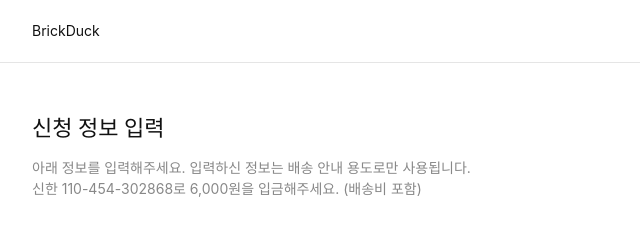
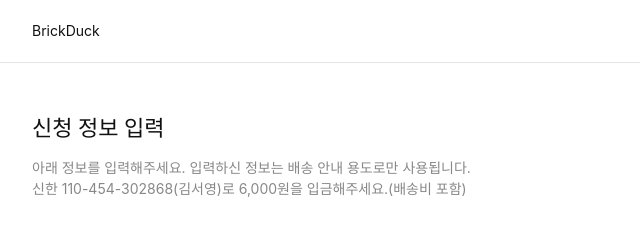
Before and after one commit to seoyoungkiim/BrickDuck, a plain HTML site: page apply.html in a window 1280 px wide. Shown: the top 245 px of the page, 0-640 px from the left. Drawn offline with Linux system fonts and the light colour scheme.

Commit message:
Update apply.html

```diff
--- a/apply.html
+++ b/apply.html
@@ -219,7 +219,7 @@
   <main>
     <h1 class="page-title">신청 정보 입력</h1>
     <p class="desc">아래 정보를 입력해주세요. 입력하신 정보는 배송 안내 용도로만 사용됩니다.
-    신한 110-454-302868로 6,000원을 입금해주세요. (배송비 포함)</p>
+    신한 110-454-302868(김서영)로 6,000원을 입금해주세요.(배송비 포함)</p>
 
     <form id="applyForm"
           action="https://script.google.com/macros/s/AKfycbyWPUo8SpnEGYTrJ9vZbuSK4lGAzyhLB8qhvNwEVw4_L2IuCbgVNu5HYK93aWD0ALXLVA/exec"
```
